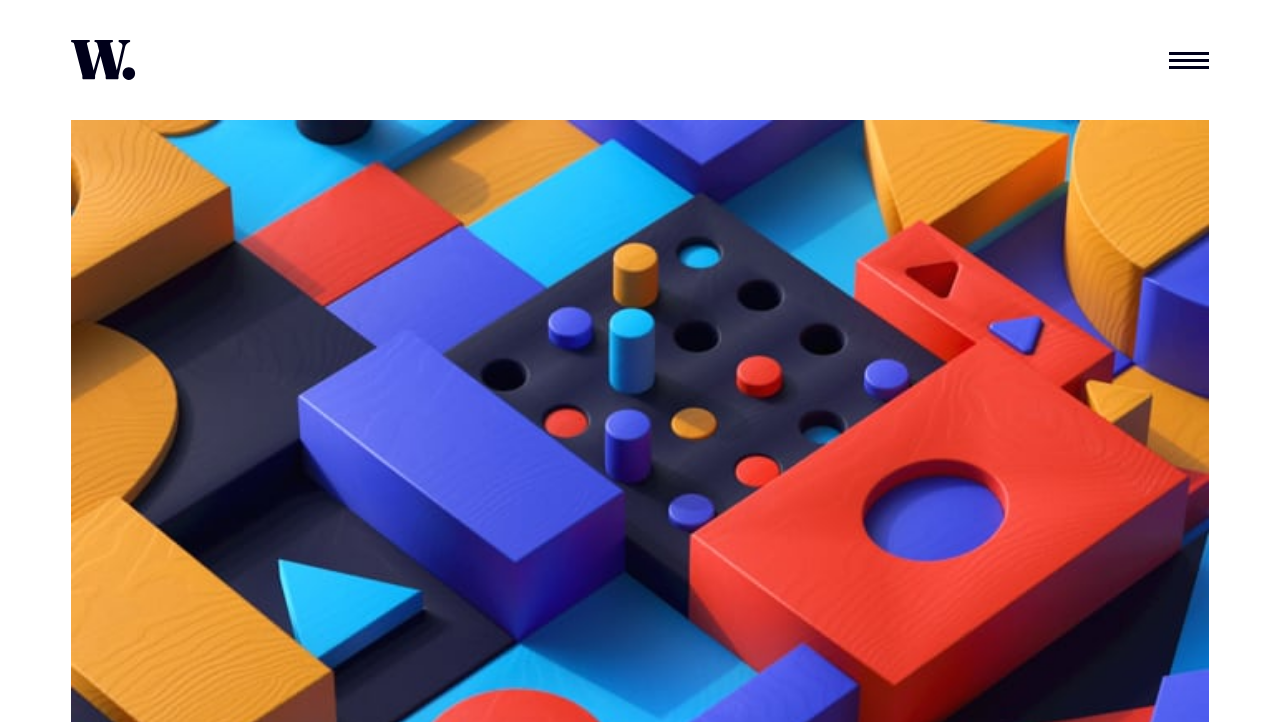
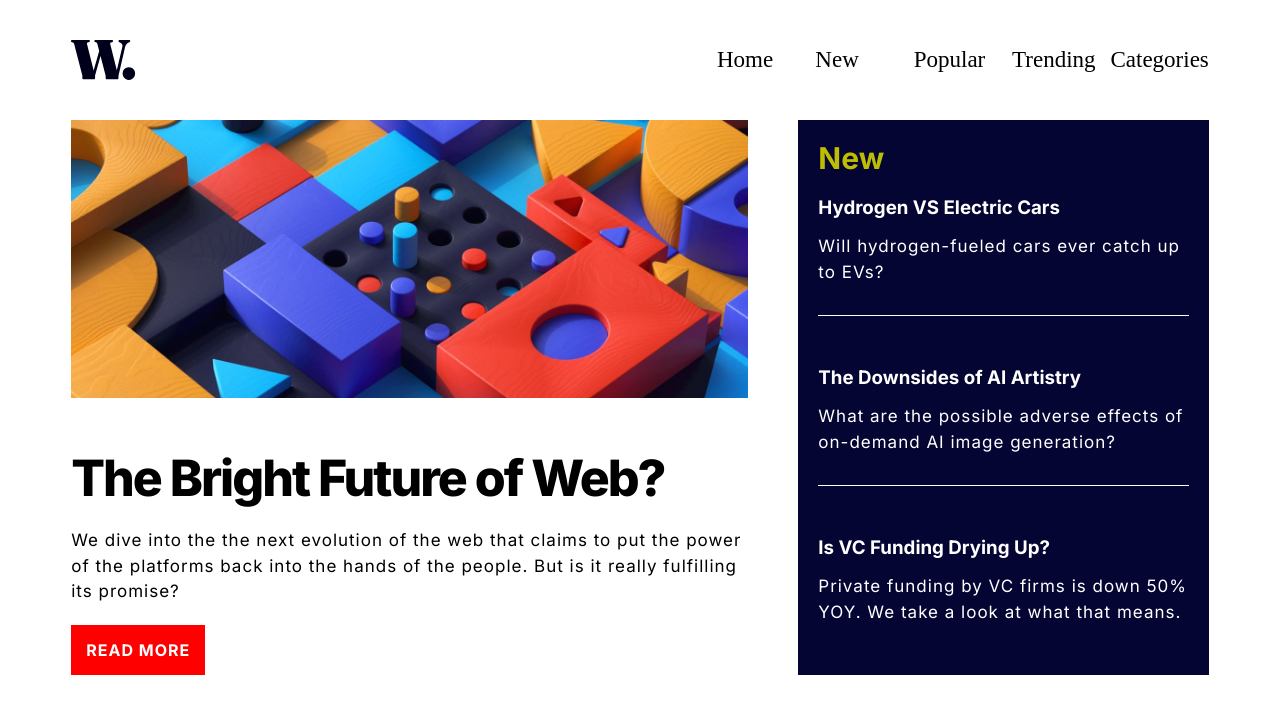
Before and after one commit to guilherme-benedett/pagina-de-noticias, a plain HTML site: page index.html in a window 1280 px wide. Shown: the top 722 px of the page. Drawn offline with Linux system fonts and the light colour scheme.

Commit message:
aplicacao do grid

```diff
--- a/index.html
+++ b/index.html
@@ -15,13 +15,21 @@
 <body>
     <header>
         <img src="src/imagens/logo.svg" alt="logo w">
-        <img src="src/imagens/icon-menu.svg" class="icone-menu">
+        <img src="src/imagens/icon-menu.svg" class="menu-hamburguer" alt="menu-hamburguer">
+        <ul>
+            <li><a href="#">Home</a></li>
+            <li><a href="#">New</a></li>
+            <li><a href="#">Popular</a></li>
+            <li><a href="#">Trending</a></li>
+            <li><a href="#">Categories</a></li>
+        </ul>
     </header>
     <main>
-        <section>
-                <img src="src/imagens/imagem mobile.jpg" alt="">
+        <section class="imagem">
+                <img src="src/imagens/imagem mobile.jpg" alt="imagem de celular" class="imagem-de-celular">
+                <img src="src/imagens/imagem desktop.jpg" alt="imagem de desktop" class="imagem-de-desktop">
         </section>
-        <section>
+        <section class="futuro-da-web">
             <article class="futuro-web">
                 <h1>The Bright Future of Web?</h1>
                 <p>We dive into the the next evolution of the web that claims to put the power of the platforms back into the hands of the people. But is it really fulfilling its promise?</p>
--- a/src/estilos/estilos.css
+++ b/src/estilos/estilos.css
@@ -8,6 +8,9 @@
 }
 :root{
     --inter: 'Inter', sans-serif;
+}
+ul{
+    display: none;
 }
 body{
     height: 100vh;
@@ -29,6 +32,9 @@ header{
 section > img{
     width: 100%;
 }
+.imagem-de-desktop{
+    display: none;
+}
 .futuro-web{
     display: grid;
     row-gap: 20px;
@@ -46,7 +52,7 @@ p{
     font-size: 17px;
     line-height: 1.5em;
 }
-a{
+nav > a{
     color: #ffffff;
     padding: 15px;
     background-color: #ff0000;
@@ -55,7 +61,7 @@ a{
     font-weight: bold;
     display: inline-block;
 }
-a:hover{
+nav > a:hover{
     background-color: #000000;
 }
 .secao-perguntas{
--- a/src/estilos/responsivo.css
+++ b/src/estilos/responsivo.css
@@ -1,4 +1,58 @@
 @media screen and (min-width: 769px){
-
+    .menu-hamburguer{
+        display: none;
+    }
+    body{
+        max-width: 1300px;
+    }
+    ul{
+        display: grid;
+        grid-template-columns: repeat(5, 1fr);
+        font-size: 23px;
+        text-decoration: none;
+        list-style: none;
+        color: black;
+    }
+    a{
+        color: black;
+    }
+    main{
+        display: grid;
+        gap: 50px;
+        grid-template-areas:
+            "imagem              imagem              secao-perguntas"
+            "imagem              imagem              secao-perguntas"
+            "futuro-da-web       futuro-da-web       secao-perguntas"
+            "ranking-informacoes ranking-informacoes ranking-informacoes"
+            ;
+    }
+    .imagem{
+        grid-area: imagem;
+    }
+    .futuro-da-web{
+        grid-area: futuro-da-web;
+    }
+    .secao-perguntas{
+        grid-area: secao-perguntas;
+    }
+    .ranking-informacoes{
+        grid-area: ranking-informacoes;
+        grid-template-columns: repeat(3, 1fr);
+    }
+    .ranking{
+        grid-template-rows: 1fr 1fr 1fr
+    }
+    .navegacao{
+        grid-area: navegacao;
+    }
+    .imagem-de-celular{
+        display: none;
+    }
+    .imagem-de-desktop{
+        display: block;
+    }
+    .futuro-web{
+        display: grid;
+    }
 
 }
```
